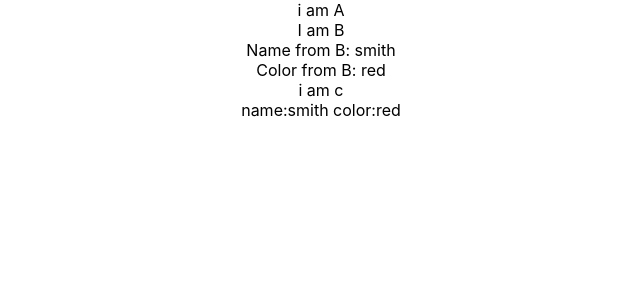
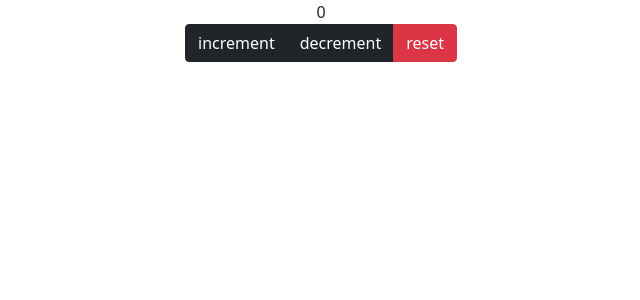
Before and after one commit to nimeshpoudel7/reacthook50, a React (Create React App) app: page / in a window 1280 px wide. Shown: the top 300 px of the page, without its empty margins (319-959 px from the left). Built offline with nearby package versions, Linux system fonts and the light colour scheme.

Commit message:
reduceSmipler

```diff
--- a/package.json
+++ b/package.json
@@ -6,9 +6,11 @@
     "@testing-library/jest-dom": "^5.13.0",
     "@testing-library/react": "^11.2.7",
     "@testing-library/user-event": "^12.8.3",
+    "bootstrap": "^5.0.1",
     "react": "^17.0.2",
     "react-dom": "^17.0.2",
     "react-scripts": "4.0.3",
+    "reactstrap": "^8.9.0",
     "web-vitals": "^1.1.2"
   },
   "scripts": {
--- a/src/App.js
+++ b/src/App.js
@@ -1,17 +1,11 @@
 import React from 'react';
 import './App.css';
-import ComponentA from './components/ComponentA'
-
-export const hey = React.createContext()
-export const colorContext =React.createContext()
+import Counter from './components/Counter'
 function App() {
   return (
     <div className="App">
-      <hey.Provider value={'smith'}>
-        <colorContext.Provider value={'red'}>
-     <ComponentA/>
-     </colorContext.Provider>
-     </hey.Provider>
+
+      <Counter/>
     </div>
   );
 }
--- a/src/components/ComponentA.js
+++ /dev/null
@@ -1,12 +0,0 @@
-import React from 'react'
-import ComponentB from './ComponentB'
-const ComponentA = () => {
-    return (
-        <div>
-            <div>i am A</div>
-            <ComponentB/>
-        </div>
-    )
-}
-
-export default ComponentA
--- a/src/components/ComponentB.js
+++ /dev/null
@@ -1,17 +0,0 @@
-import React,{useContext} from 'react'
-import ComponentC from './ComponentC'
-import {hey,colorContext} from '../App'
-const ComponentB = () => {
-    const Name = useContext(hey)
-    const Color = useContext(colorContext)
-    return (
-        <div>
-            <div>I am B</div>
-            <div>Name from B: {Name}</div>
-            <div>Color from B: {Color}</div>
-            <ComponentC/>
-        </div>
-    )
-}
-
-export default ComponentB
--- a/src/components/ComponentC.js
+++ /dev/null
@@ -1,24 +0,0 @@
-import React from 'react'
-import {hey,colorContext} from '../App'
-const ComponentC = () => {
-    return (
-        <div>
-            <div>i am c</div>
-
-            <hey.Consumer>
-                {name=>{
-                    return( <colorContext.Consumer>
-                        {color=>(
-                             <div>
-                                name:{name} color:{color}
-                            </div>
-                        )}
-                    </colorContext.Consumer>)
-                }}
-            </hey.Consumer>
-
-        </div>
-    )
-}
-
-export default ComponentC
--- /dev/null
+++ b/src/components/Counter.js
@@ -0,0 +1,37 @@
+import React,{useReducer} from 'react'
+import { Button, ButtonGroup } from 'reactstrap';
+import 'bootstrap/dist/css/bootstrap.min.css';
+const initialState=0
+const reducer = (state, action) => {
+    switch (action) {
+        case 'increment':
+            console.log(state)
+            console.log(action)
+            return state + 1
+
+        case 'decrement':
+            return state - 1
+        case 'reset':
+
+            return initialState
+
+        default:
+            return state;
+    }
+}
+const Counter = () => {
+    const [Count, dispatch] = useReducer(reducer, initialState)
+
+    return (
+        <div>
+            <div>{Count}</div>
+             <ButtonGroup>
+                 <Button color="dark" onClick={() => dispatch('increment')}>increment</Button>
+                 <Button color="dark" onClick={() => dispatch('decrement')}>decrement</Button>
+                 <Button color="danger" onClick={() => dispatch('reset')}>reset</Button>
+            </ButtonGroup>
+        </div>
+    )
+}
+
+export default Counter
```
Also changed, not shown: 1 other file (tests, documents, lock files or other folders).
